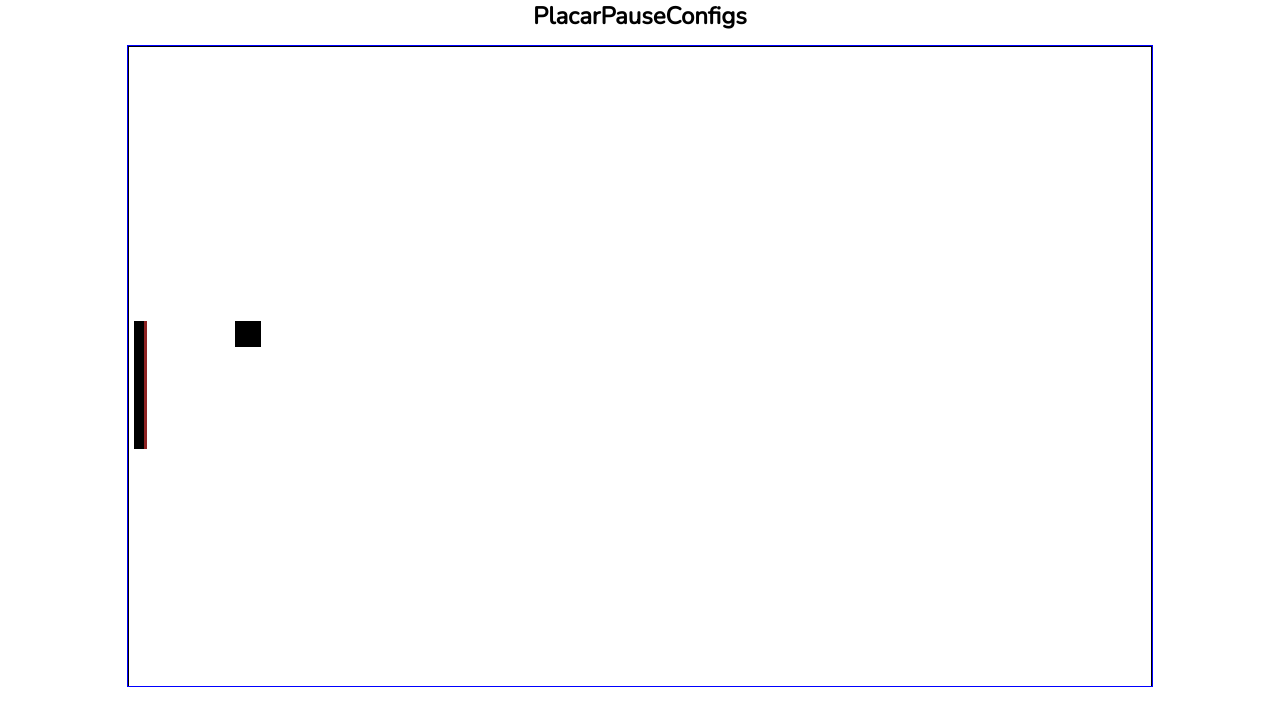
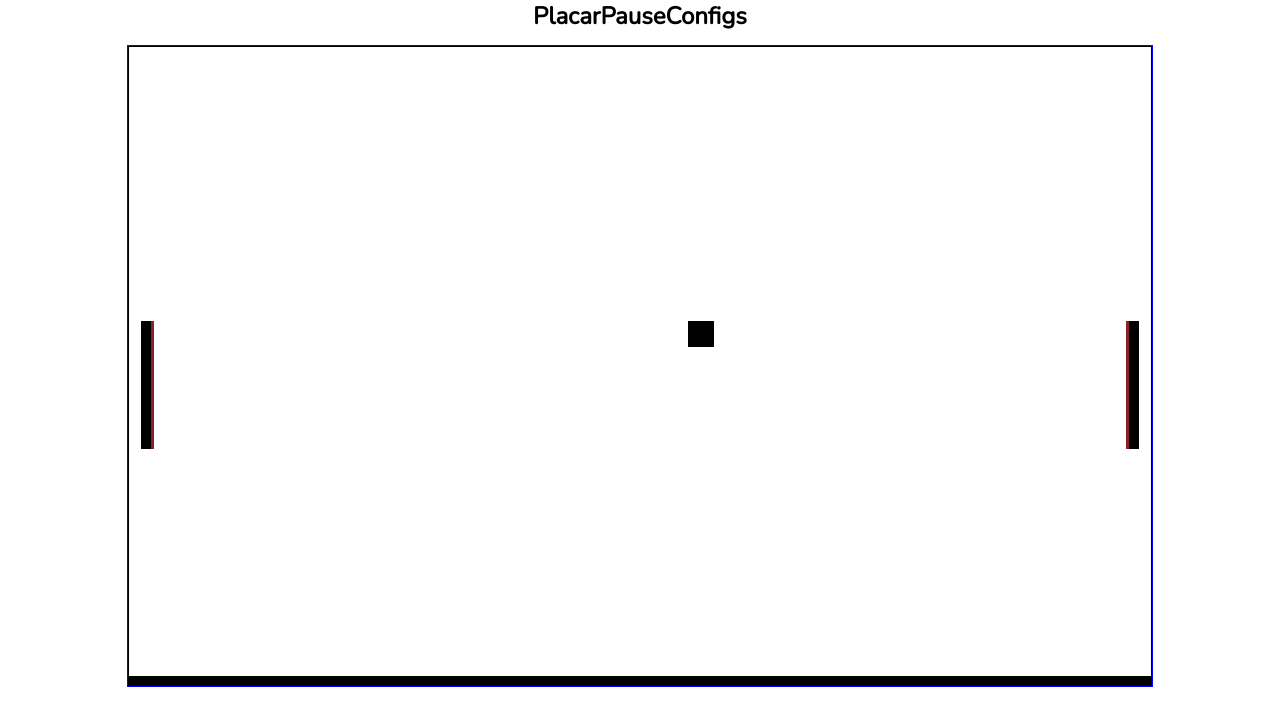
Before and after one commit to Daniel10013/PongGameProject, a plain HTML site: page index.html in a window 1280 px wide. Both pictures are taken after a click on the button "Start". Drawn offline with nearby package versions, Linux system fonts and the light colour scheme.

Commit message:
Changes in some pars of the code and X and Y movimentation on the ball

```diff
--- a/css/style.css
+++ b/css/style.css
@@ -43,7 +43,7 @@ header
     height: 10vw;
     position: absolute;
     top: 43%;
-    left: 0.5vw;
+    left: 1vw;
 }
 
 #player-border
@@ -55,6 +55,27 @@ header
     right: 0;
 }
 
+/* ********************** */
+
+/* ********************** */
+#oponent
+{
+    background-color: black;
+    width: 1vw;
+    height: 10vw;
+    position: absolute;
+    top: 43%;
+    right: 1vw;
+}
+
+#oponent-border
+{
+    background-color: rgb(141, 34, 34);
+    width: 3px;
+    height: 100%;
+    position: absolute;
+    left: 0;
+}
 /* ********************** */
 
 
@@ -79,7 +100,7 @@ header
 
 /* * BORDERS OF THE FIELD */
 
-#border-bottom{position: absolute; bottom: 0; background-color: transparent; width: 100%;height: 10px;}
+#border-bottom{position: absolute; bottom: 0; background-color: black; width: 100%;height: 10px;}
 #border-top{position: absolute; top: 0; background-color: black; width: 100%;height: 1px;}
 #border-left{position: absolute; left: 0; background-color: black; width: 1px ;height: 100%;}
 #border-right{position: absolute; right: 0; background-color: black; width: 1px ;height: 100%;}
--- a/index.html
+++ b/index.html
@@ -18,6 +18,9 @@
             <div id="player">
                 <div id="player-border"></div>
             </div>
+            <div id="oponent">
+                <div id="oponent-border"></div>
+            </div>
             <div id="border-bottom"></div>
             <div id="border-top"></div>
             <div id="border-left"></div>
--- a/js/script.js
+++ b/js/script.js
@@ -1,21 +1,24 @@
 $(document).ready(() => {
 
     /** ELEMENTS THAT WILL BE USED IN THE GAMEPLAY PART */
+    var player = $("#player")
+    var oponent = $("#oponent")
+    var ball = $("#ball")
+    var border_bottom = $("#border-bottom")
+    var border_top = $("#border-top")
+    var border_right = $("#border-right")
+    var border_left = $("#border-left")
 
-    let start_ver = false
-
-    let player = $("#player")
-    let ball = $("#ball")
-    let border_bottom = $("#border-bottom")
-    let border_top = $("#border-top")
-    let border_right = $("#border-right")
-    let border_left = $("#border-left")
+    /** BOOLEANS THAT MAKE VERIFICATIONS IN THE CODE */
+    var start_ver = false
+    var pause = false;
 
     /** **************************************************/
 
 
     $("#ball").hide();
     player.hide();
+    oponent.hide();
 
     $("#start").click(function Innit(){
 
@@ -23,6 +26,7 @@ $(document).ready(() => {
 
         if (start_ver == true) {
             player.show()
+            oponent.show();
             $("#start").hide()
             ball.show();
 
@@ -30,6 +34,7 @@ $(document).ready(() => {
                 $("#field").mousemove((e) => {
                     // console.log(e.pageY)
                     playerMove(e.pageY)
+                    console.log(e.pageY)
                 })
             })
 
@@ -40,10 +45,20 @@ $(document).ready(() => {
     /** FUNCTIONS THAT WILL BE USED ALONG THE CODE */
     //! MOVE THE PLAYER SIDE
     function playerMove(y) {
-        if (y < border_bottom.position().top - 43) {
-            player.css({ top: (y - 43) + 'px' })
+        console.log("top: " + border_bottom.position().top)
+        console.log("y: " + y)
+
+        if((parseInt(y) + 2) > parseInt(border_bottom.position().left))
+        {
+            player.css({top: (y - 43)+'px'})
         }
     }
+
+    /**
+     * That function was not made by me
+     * founded on stack overflow
+     */
+    //! FUNCTION THAT MAKES THE COLLISION
     function isOverlapping(div1, div2) {
         div1 = div1.getBoundingClientRect();
         div2 = div2.getBoundingClientRect();
@@ -55,62 +70,85 @@ $(document).ready(() => {
 
     //!MOVE THE BALL
     function ballMove() {
-        if (start_ver == true) {
+        if (start_ver == true && pause == false) {
             /**
              * ? Variables that will define the direction that the ball will go
              */
-            var back_x = false;
-            var back_y = false;
+            let goX = 'left';
+            let goY = 'none'
 
-            var go = 'right';
+            /**
+             *  ? Variables that will difine the inclination and speed of the ball
+             */
+            let inclination = 5;
+            //*The base speed is 5 pixels per repetition
+            let speed = 5;
             // ******************************
 
-
-
-            setInterval(() => {
+            let moveBall = setInterval(() =>
+            {
 
                 let ballPosition = ball.position();
 
                 let player = $("#player").position();
 
+                //set the player collision to make the ball return
                 if (isOverlapping(document.querySelector("#player"), document.querySelector("#ball"))) {
-                    go = 'right'
+                    goX = 'right'
+
+                    speed = (speed < 20 ? speed + 2  : speed = 20)
                 }
 
-                switch (go) {
+                //set the oponent collision to make the ball return
+                if (isOverlapping(document.querySelector("#oponent"), document.querySelector("#ball"))) {
+                    goX = 'left'
+
+                    speed = (speed < 20 ? speed + 2  : speed = 20)
+                }
+
+                //MAKES THE BALL MOVES IN THE X index
+                switch (goX)
+                {
                     case 'right':
                         {
-                            if (ballPosition.left < border_right.position().left - 20) {
-                                ball.css({ left: '+=5px' })
+                            if(isOverlapping(document.querySelector("#ball"), document.querySelector("#border-right")))
+                            {
+                                goX = 'left'
                             }
-                            else { go = 'left' }
+                            else { ball.css({ left: '+='+speed+'px' }) }
                         }
                         break;
 
                         case 'left':
                         {
-                            if (ballPosition.left > border_left.position().left) {
-                                ball.css({ left: '-=5px' })
+                            if(isOverlapping(document.querySelector("#ball"), document.querySelector("#border-left")))
+                            {
+                                goX = 'right'
                             }
-                            else { go = 'right' }
+                            else { ball.css({ left: '-='+speed+'px' }) }
                         }
                         break;
+                }
 
+                //MAKES THE BALL MOVES IN THE Y index
+                switch (goY)
+                {
                     case 'top':
                     {
-                            if (ballPosition.top > border_top.position().top) {
-                                ball.css({ top: '-=5px' })
+                        if (isOverlapping(document.querySelector("#ball"), document.querySelector("#border-top")))
+                        {
+                            goY = 'bottom'
                         }
-                            else { go = 'bottom' }
+                        else { ball.css({ top: '-='+inclination+'px' }) }
                     }
                     break;
 
                     case 'bottom':
                     {
-                            if (ballPosition.top < border_bottom.position().top) {
-                                ball.css({ top: '+=5px' })
+                        if (isOverlapping(document.querySelector("#ball"), document.querySelector("#border-bottom"))) {
+                            goY = 'top'
                         }
-                            else { go = 'top' }
+                        else { ball.css({ top: '+='+inclination+'px' }) }
                     }
                     break;
                 }
```
Lines whose indentation alone changed are shown as unchanged.
